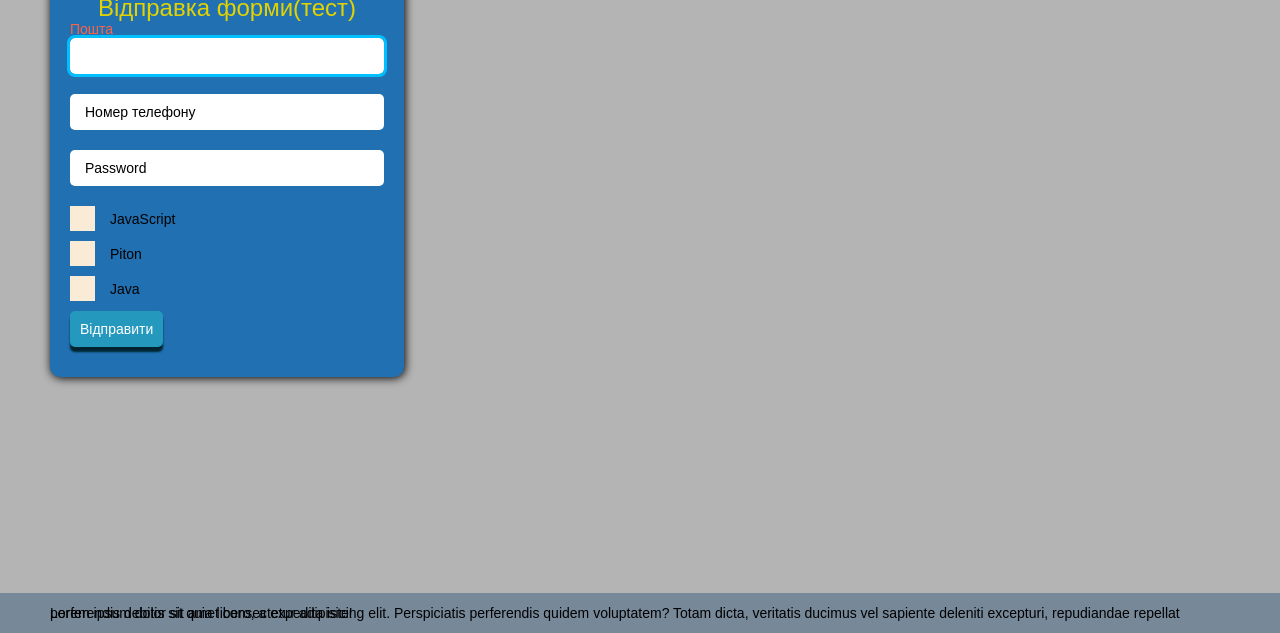
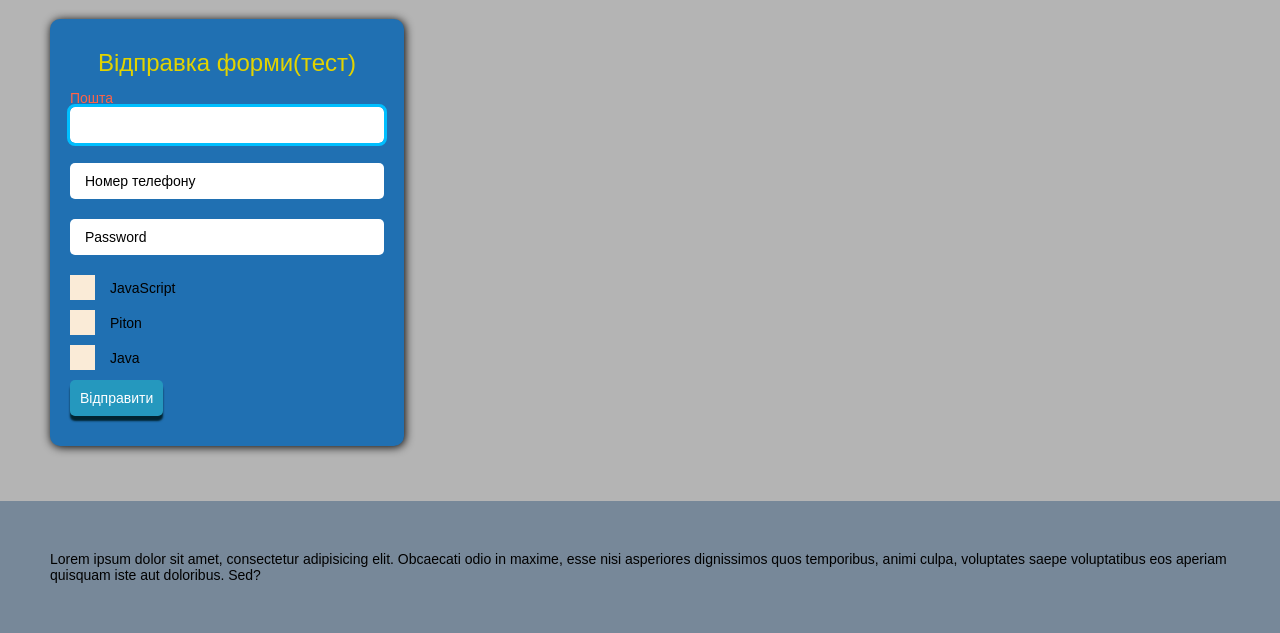
Before and after one commit to Nikkovalch/Nikkovalch-Programs__work, a plain HTML site: page index.html in a window 1280 px wide. Shown: the part 167-800 px from the top of the page. Drawn offline with nearby package versions, Linux system fonts and the light colour scheme.

Commit message:
line-height

```diff
--- a/css/styles.css
+++ b/css/styles.css
@@ -10,7 +10,6 @@ body {
   padding: 0;
   overflow: hidden;
   font-family: Arial, "Helvetica Neue", Helvetica, sans-serif;
-  line-height: 0;
 }
 
 .wrapper {
@@ -23,7 +22,7 @@ body {
 .container {
   margin-left: auto;
   margin-right: auto;
-  width: 1200px;
+  max-width: 1200px;
   padding: 0 10px;
 }
 /*Обнулення*/
@@ -220,6 +219,6 @@ img {
 
 /* --footer----------------------------- */
 .footer {
-  padding: 20px 0;
+  padding: 50px 0;
   background-color: lightslategrey;
 }
--- a/index.html
+++ b/index.html
@@ -68,12 +68,8 @@
     </main>
     <footer class="footer">
       <div class="footer-container container">
-        <p>
-          Lorem ipsum dolor sit amet consectetur adipisicing elit.
-          <nobr>Perspiciatis perferendis quidem voluptatem?</nobr> Totam
-          dicta, veritatis ducimus vel sapiente deleniti excepturi,
-          repudiandae repellat perferendis debitis sit quia libero, a expedita
-          iste!
+        <p class="footer__text">
+          Lorem ipsum dolor sit amet, consectetur adipisicing elit. Obcaecati odio in maxime, esse nisi asperiores dignissimos quos temporibus, animi culpa, voluptates saepe voluptatibus eos aperiam quisquam iste aut doloribus. Sed?
         </p>
       </div>
     </footer>
```
